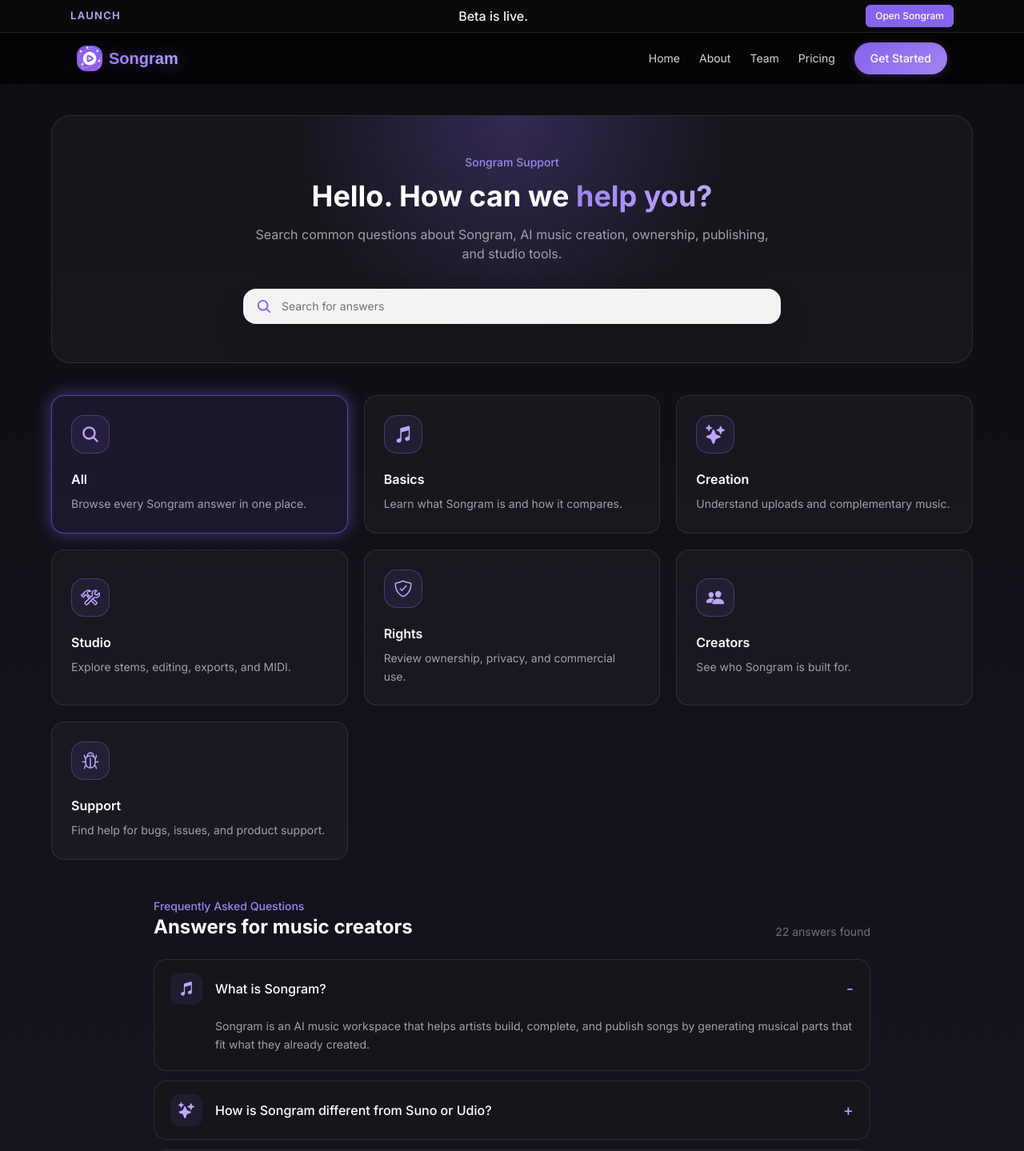
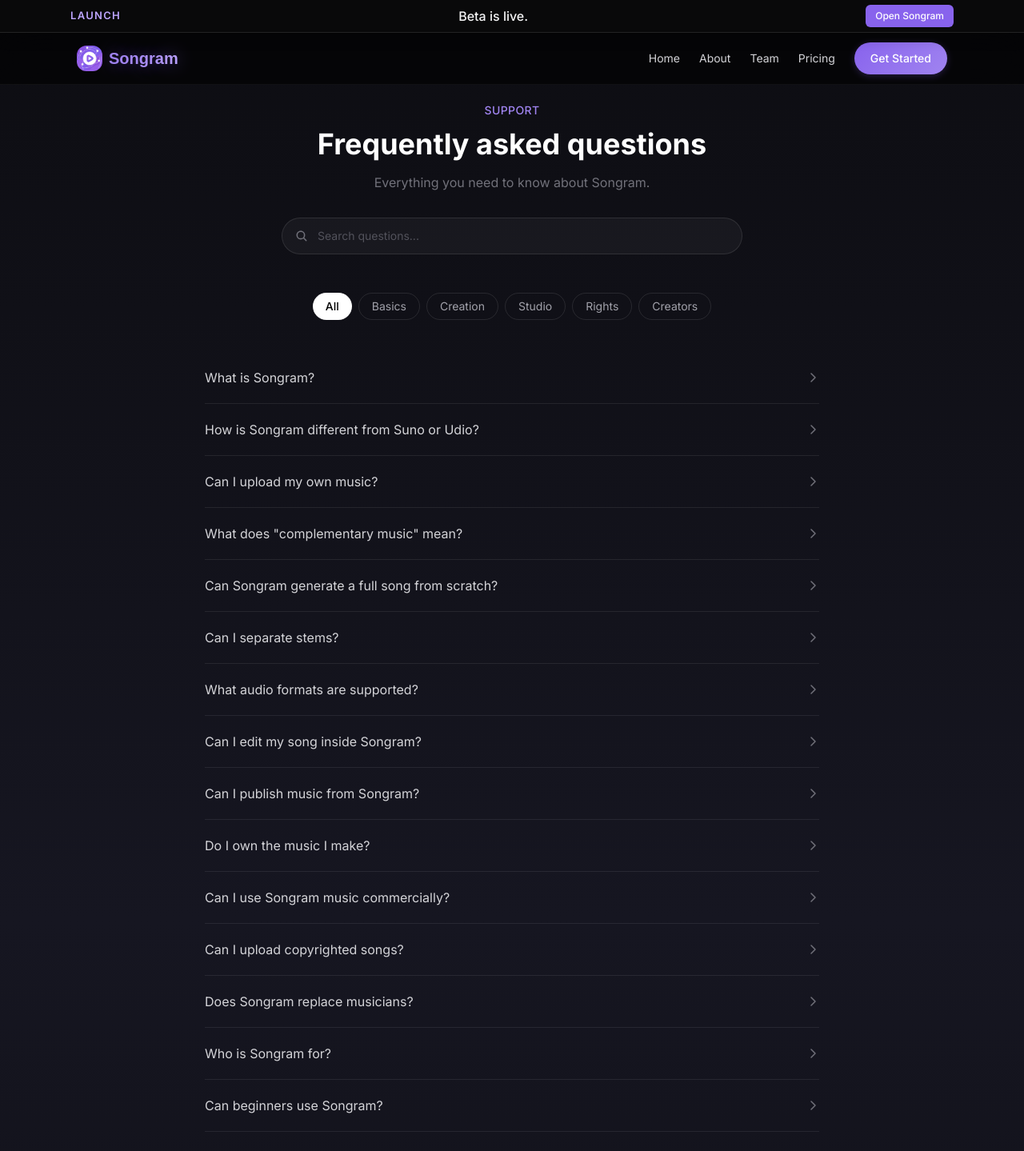
Before and after one commit to Songram-App/Songram-Website, a React (Vite) app: page /faq in a window 1280 px wide. Shown: the top 1439 px of the page at 80% size. Built offline with nearby package versions, Linux system fonts and the light colour scheme; a web font is replaced by a local one.

Commit message:
fix: restore correct FAQ redesign (chevron accordion, footer nav, search)

```diff
--- a/src/pages/FAQPage.tsx
+++ b/src/pages/FAQPage.tsx
@@ -15,14 +15,12 @@
   IoShieldCheckmarkOutline,
   IoPeople,
   IoKeypadOutline,
-  IoBugOutline,
   IoLogoInstagram,
   IoLogoTiktok,
 } from 'react-icons/io5';
 import XLogo from '../components/XLogo';
-import reportBugGuideImage from '../assets/images/report-bug-guide.png';
 
-type FAQCategory = 'Basics' | 'Creation' | 'Studio' | 'Rights' | 'Creators' | 'Support';
+type FAQCategory = 'Basics' | 'Creation' | 'Studio' | 'Rights' | 'Creators';
 
 interface FAQItem {
   question: string;
@@ -30,10 +28,6 @@
   category: FAQCategory;
   icon: IconType;
   keywords: string[];
-  image?: {
-    src: string;
-    alt: string;
-  };
 }
 
 const faqItems: FAQItem[] = [
@@ -184,17 +178,6 @@
     icon: IoKeypadOutline,
     keywords: ['midi', 'keyboard', 'piano', 'editing', 'playback'],
   },
-  {
-    question: 'How do I report a bug?',
-    answer: 'Open Songram, go to Settings in the left sidebar, scroll to Help & Support, then select Report a bug.',
-    category: 'Support',
-    icon: IoBugOutline,
-    keywords: ['bug', 'report bug', 'settings', 'help support', 'issue', 'problem'],
-    image: {
-      src: reportBugGuideImage,
-      alt: 'Songram settings page showing the Report a bug option under Help and Support.',
-    },
-  },
 ];
 
 const faqCategories: Array<{ name: FAQCategory | 'All'; description: string; icon: IconType }> = [
@@ -204,7 +187,6 @@
   { name: 'Studio', description: 'Explore stems, editing, exports, and MIDI.', icon: IoConstructOutline },
   { name: 'Rights', description: 'Review ownership, privacy, and commercial use.', icon: IoShieldCheckmarkOutline },
   { name: 'Creators', description: 'See who Songram is built for.', icon: IoPeople },
-  { name: 'Support', description: 'Find help for bugs, issues, and product support.', icon: IoBugOutline },
 ];
 
 const navLinks = [
@@ -218,11 +200,12 @@
   const [isMobileMenuOpen, setIsMobileMenuOpen] = useState(false);
   const [searchTerm, setSearchTerm] = useState('');
   const [selectedCategory, setSelectedCategory] = useState<FAQCategory | 'All'>('All');
-  const [openQuestion, setOpenQuestion] = useState(faqItems[0].question);
+  const [openQuestion, setOpenQuestion] = useState<string | null>(null);
   const hasActiveSearch = searchTerm.trim().length > 0;
 
   const filteredItems = useMemo(() => {
     const normalizedSearch = searchTerm.trim().toLowerCase();
+    const words = normalizedSearch.split(/\s+/).filter(Boolean);
 
     return faqItems.filter((item) => {
       const matchesCategory = hasActiveSearch || selectedCategory === 'All' || item.category === selectedCategory;
@@ -238,7 +221,7 @@
         ...item.keywords,
       ].join(' ').toLowerCase();
 
-      return matchesCategory && searchableContent.includes(normalizedSearch);
+      return matchesCategory && words.every((word) => searchableContent.includes(word));
     });
   }, [hasActiveSearch, searchTerm, selectedCategory]);
 
@@ -308,142 +291,116 @@
         </AnimatePresence>
       </nav>
 
-      <main className="pt-36 pb-20 px-4 sm:px-6 lg:px-8">
-        <section className="max-w-6xl mx-auto">
+      <main className="pt-32 pb-24 px-4 sm:px-6 lg:px-8">
+        <section className="max-w-3xl mx-auto">
           <motion.div
-            className="relative overflow-hidden rounded-3xl border border-white/10 bg-white/[0.03] px-5 py-12 sm:px-8 lg:px-12 text-center"
+            className="mb-12 text-center"
             initial={{ opacity: 0, y: 20 }}
             animate={{ opacity: 1, y: 0 }}
+            transition={{ duration: 0.4 }}
           >
-            <div className="absolute inset-0 bg-[radial-gradient(circle_at_top,rgba(136,99,237,0.28),transparent_42%)]" />
-            <div className="relative">
-              <p className="text-primary-400 text-sm font-medium mb-3">Songram Support</p>
-              <h1 className="text-2xl sm:text-4xl font-bold text-white mb-4">
-                Hello. How can we <span className="text-gradient">help you?</span>
+            <p className="text-primary-400 text-sm font-medium mb-3 tracking-wide uppercase">Support</p>
+            <h1 className="text-3xl sm:text-4xl font-bold text-white mb-4">
+              Frequently asked questions
             </h1>
-              <p className="text-gray-400 max-w-2xl mx-auto mb-8">
-                Search common questions about Songram, AI music creation, ownership, publishing, and studio tools.
+            <p className="text-gray-500 max-w-xl mx-auto mb-8">
+              Everything you need to know about Songram.
             </p>
 
-              <label htmlFor="faq-search" className="sr-only">Search FAQ answers</label>
-              <div className="max-w-2xl mx-auto flex items-center gap-3 rounded-2xl bg-white/95 px-4 py-3 text-gray-900 shadow-2xl shadow-primary-950/30">
-                <IoSearch className="text-primary-500 flex-shrink-0" size={20} aria-hidden="true" />
+            {/* Search bar */}
+            <div className="max-w-xl mx-auto">
+              <label htmlFor="faq-search" className="sr-only">Search FAQ</label>
+              <div className="flex items-center gap-3 rounded-full border border-white/10 bg-white/[0.04] px-4 py-3 focus-within:border-white/25 transition-colors duration-200">
+                <IoSearch className="text-gray-500 flex-shrink-0" size={16} aria-hidden="true" />
                 <input
                   id="faq-search"
                   type="search"
                   value={searchTerm}
-                  onChange={(event) => setSearchTerm(event.target.value)}
-                  placeholder="Search for answers"
-                  className="w-full bg-transparent text-sm text-gray-900 placeholder-gray-500 outline-none"
+                  onChange={(e) => setSearchTerm(e.target.value)}
+                  placeholder="Search questions..."
+                  className="w-full bg-transparent text-sm text-white placeholder-gray-600 outline-none"
                 />
               </div>
             </div>
           </motion.div>
 
-          <AnimatePresence>
-            {!hasActiveSearch && (
-              <motion.div
-                className="mt-10 grid grid-cols-1 sm:grid-cols-2 lg:grid-cols-3 gap-5"
-                initial={{ opacity: 0, y: 12 }}
-                animate={{ opacity: 1, y: 0 }}
-                exit={{ opacity: 0, y: -12 }}
-                transition={{ duration: 0.2 }}
-              >
+          {/* Category pills */}
+          <div className="flex flex-wrap gap-2 justify-center mb-10">
             {faqCategories.map((category) => {
-                  const Icon = category.icon;
               const isSelected = selectedCategory === category.name;
-
               return (
                 <button
                   key={category.name}
                   type="button"
                   onClick={() => setSelectedCategory(category.name)}
-                      className={`group rounded-2xl border p-6 text-left transition-all duration-300 hover:-translate-y-1 ${
+                  className={`px-4 py-1.5 rounded-full text-sm transition-all duration-200 ${
                     isSelected
-                          ? 'border-primary-500/60 bg-primary-500/10 shadow-glow'
-                          : 'border-white/10 bg-white/[0.03] hover:border-primary-400/40 hover:bg-white/[0.06]'
+                      ? 'bg-white text-black font-medium'
+                      : 'text-gray-400 hover:text-white border border-white/10 hover:border-white/20'
                   }`}
-                      aria-pressed={isSelected}
                 >
-                      <div className="mb-5 flex h-12 w-12 items-center justify-center rounded-2xl border border-primary-400/30 bg-primary-500/10 text-primary-300 group-hover:text-primary-200">
-                        <Icon size={24} aria-hidden="true" />
-                      </div>
-                      <h2 className="text-base font-semibold text-white mb-2">{category.name}</h2>
-                      <p className="text-sm leading-relaxed text-gray-400">{category.description}</p>
+                  {category.name}
                 </button>
               );
             })}
-              </motion.div>
-            )}
-          </AnimatePresence>
-
-          <section className={`${hasActiveSearch ? 'mt-8' : 'mt-12'} max-w-4xl mx-auto`} aria-label="Frequently asked questions">
-            <div className="mb-6 flex flex-col gap-2 sm:flex-row sm:items-end sm:justify-between">
-              <div>
-                <p className="text-sm text-primary-400 font-medium">Frequently Asked Questions</p>
-                <h2 className="text-2xl font-bold text-white">Answers for music creators</h2>
-              </div>
-              <p className="text-sm text-gray-500">
-                {filteredItems.length} {filteredItems.length === 1 ? 'answer' : 'answers'} found
-              </p>
           </div>
 
+          {/* Accordion */}
+          <motion.div
+            className="divide-y divide-white/[0.08]"
+            initial={{ opacity: 0 }}
+            animate={{ opacity: 1 }}
+            transition={{ duration: 0.3, delay: 0.1 }}
+          >
             {filteredItems.length > 0 ? (
-              <div className="space-y-3">
-                {filteredItems.map((item) => {
-                  const Icon = item.icon;
+              filteredItems.map((item) => {
                 const isOpen = openQuestion === item.question;
-
                 return (
-                    <article key={item.question} className="rounded-2xl border border-white/10 bg-zinc-900/40 overflow-hidden">
+                  <div key={item.question}>
                     <button
                       type="button"
-                        onClick={() => setOpenQuestion(isOpen ? '' : item.question)}
-                        className="flex w-full items-center gap-4 px-5 py-4 text-left hover:bg-white/[0.03] transition-colors"
+                      onClick={() => setOpenQuestion(isOpen ? null : item.question)}
+                      className="flex w-full items-center justify-between py-5 text-left group"
                       aria-expanded={isOpen}
                     >
-                        <span className="flex h-10 w-10 flex-shrink-0 items-center justify-center rounded-xl bg-primary-500/10 text-primary-300">
-                          <Icon size={20} aria-hidden="true" />
+                      <span className={`text-base transition-colors duration-200 ${isOpen ? 'text-white' : 'text-gray-300 group-hover:text-white'}`}>
+                        {item.question}
                       </span>
-                        <span className="flex-1 font-medium text-white">{item.question}</span>
-                        <span className="text-primary-300 text-xl leading-none">{isOpen ? '-' : '+'}</span>
+                      <span
+                        className={`ml-6 flex-shrink-0 text-gray-500 group-hover:text-white transition-all duration-300 ${isOpen ? 'rotate-90 text-white' : ''}`}
+                        aria-hidden="true"
+                      >
+                        <svg width="14" height="14" viewBox="0 0 14 14" fill="none" xmlns="http://www.w3.org/2000/svg">
+                          <path d="M4 2L9 7L4 12" stroke="currentColor" strokeWidth="1.5" strokeLinecap="round" strokeLinejoin="round"/>
+                        </svg>
+                      </span>
                     </button>
 
                     <AnimatePresence initial={false}>
                       {isOpen && (
                         <motion.div
+                          key="answer"
                           initial={{ height: 0, opacity: 0 }}
                           animate={{ height: 'auto', opacity: 1 }}
                           exit={{ height: 0, opacity: 0 }}
-                            transition={{ duration: 0.2 }}
+                          transition={{ duration: 0.25, ease: 'easeInOut' }}
+                          style={{ overflow: 'hidden' }}
                         >
-                            <div className="px-5 pb-5 pl-[4.75rem]">
-                              <p className="text-sm leading-relaxed text-gray-400">
+                          <p className="pb-5 text-gray-400 text-sm leading-relaxed">
                             {item.answer}
                           </p>
-                              {item.image && (
-                                <img
-                                  src={item.image.src}
-                                  alt={item.image.alt}
-                                  className="mt-4 w-full rounded-xl border border-white/10 shadow-2xl shadow-black/30"
-                                  loading="lazy"
-                                />
-                              )}
-                            </div>
                         </motion.div>
                       )}
                     </AnimatePresence>
-                    </article>
+                  </div>
                 );
-                })}
-              </div>
+              })
             ) : (
-              <div className="rounded-2xl border border-white/10 bg-white/[0.03] p-8 text-center">
-                <p className="text-white font-medium mb-2">No answers found</p>
-                <p className="text-gray-400 text-sm">Try a different keyword or choose another category.</p>
+              <div className="py-16 text-center">
+                <p className="text-gray-500 text-sm">No answers found for this category.</p>
               </div>
             )}
-          </section>
+          </motion.div>
         </section>
       </main>
 
```
Lines whose indentation alone changed are shown as unchanged.
